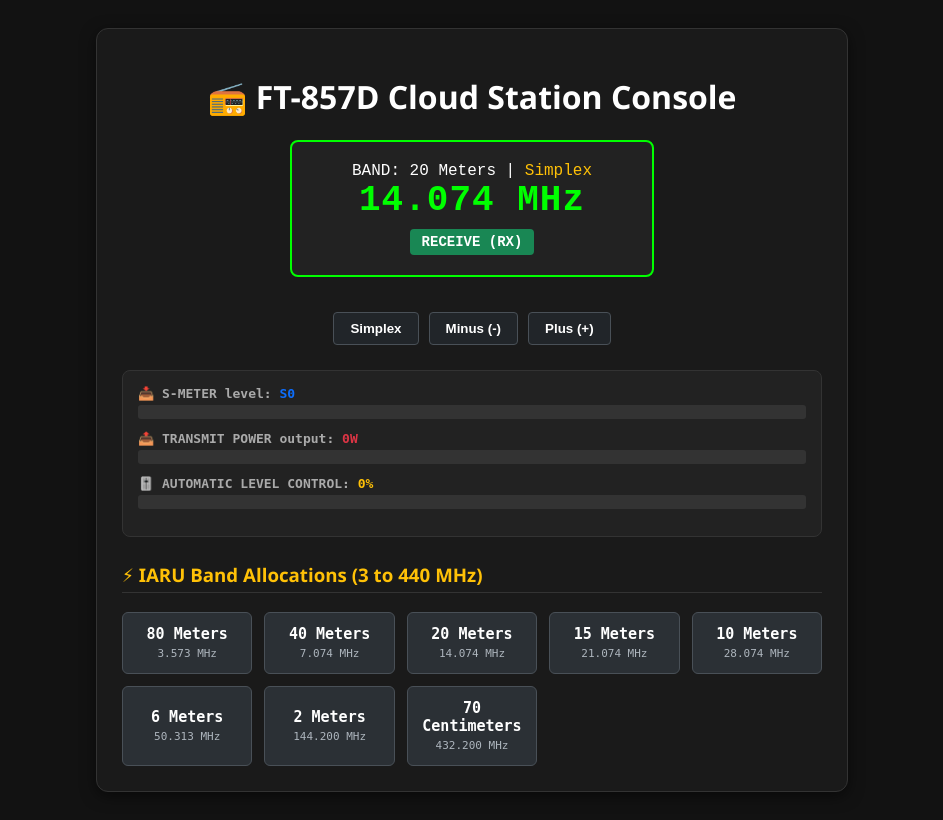
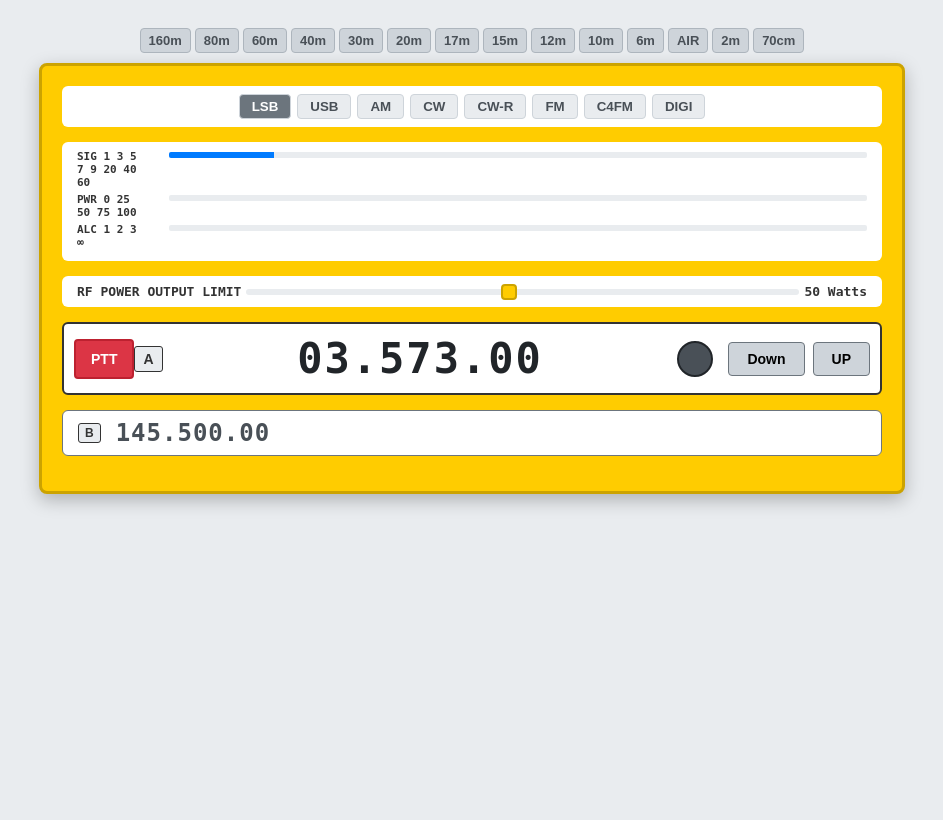
Before and after one commit to yo5ouc/DjangoProject, a Django app: page /radio/ in a window 1280 px wide. Shown: the whole page, without its empty margins (168-1111 px from the left). After the commit the page ends 507 px from the top, so only its background shows below. Run offline with Django 5.2, Linux system fonts and the light colour scheme.

Commit message:
Upgrade console layout to comprehensive Yaesu faceplate

```diff
--- a/templates/radio_dashboard.html
+++ b/templates/radio_dashboard.html
@@ -2,231 +2,141 @@
 <html lang="en">
 <head>
     <meta charset="UTF-8">
-    <title>FT-857D Transceiver Dashboard Control Panel</title>
+    <title>FT-857D Station Console</title>
     <style>
-        body {
-            font-family: 'Segoe UI', Tahoma, Geneva, Verdana, sans-serif;
-            background: #121212;
-            color: #ffffff;
-            padding: 20px;
-            text-align: center;
-        }
-        .console-container {
-            max-width: 700px;
-            margin: 0 auto;
-            background: #1a1a1a;
-            padding: 25px;
-            border-radius: 12px;
-            border: 1px solid #333;
-            box-shadow: 0 4px 15px rgba(0,0,0,0.5);
-        }
-        .display-box {
-            background: #222;
-            border: 2px solid #00ff00;
-            border-radius: 8px;
-            display: inline-block;
-            padding: 20px;
-            margin-bottom: 20px;
-            font-family: 'Courier New', Courier, monospace;
-            min-width: 320px;
-        }
-        .freq {
-            font-size: 36px;
-            color: #00ff00;
-            font-weight: bold;
-            letter-spacing: 1px;
-        }
-        .mode-indicator {
-            font-weight: bold;
-            padding: 5px 12px;
-            border-radius: 4px;
-            display: inline-block;
-            margin-top: 8px;
-            font-size: 14px;
-        }
-        .mode-rx {
-            background: #198754;
-            color: white;
-        }
-        .mode-tx {
-            background: #dc3545;
-            color: white;
-        }
+        body { font-family: 'Arial', sans-serif; background: #e9ecef; color: #333; padding: 20px; text-align: center; }
 
-        .control-row {
-            display: flex;
-            gap: 10px;
-            justify-content: center;
-            margin: 15px 0 25px 0;
-        }
-        .shift-btn {
-            background: #212529;
-            border: 1px solid #495057;
-            color: white;
-            padding: 8px 16px;
-            border-radius: 4px;
-            cursor: pointer;
-            transition: 0.2s;
-            font-weight: bold;
-        }
-        .shift-btn:hover {
-            background: #343a40;
-            border-color: #ffc107;
-        }
+        /* 🎛️ Band Row Bar Container (Top) */
+        .top-band-row { display: flex; gap: 4px; justify-content: center; margin-bottom: 10px; max-width: 900px; margin: 0 auto 10px auto; flex-wrap: wrap; }
+        .band-pill { background: #ced4da; border: 1px solid #adb5bd; border-radius: 4px; padding: 4px 8px; font-size: 13px; font-weight: bold; color: #495057; cursor: pointer; }
+        .band-pill:hover { background: #6c757d; color: white; }
 
-        .meter-container {
-            background: #222;
-            padding: 15px;
-            border-radius: 8px;
-            border: 1px solid #333;
-            text-align: left;
-            margin-bottom: 25px;
-        }
-        .meter-label {
-            font-size: 13px;
-            font-family: monospace;
-            margin-bottom: 4px;
-            color: #aaa;
-            font-weight: bold;
-        }
-        .meter-bg {
-            background: #333;
-            width: 100%;
-            height: 14px;
-            border-radius: 3px;
-            overflow: hidden;
-            margin-bottom: 12px;
-        }
-        .meter-bar {
-            height: 100%;
-            width: 0%;
-            transition: width 0.2s ease;
-        }
-        .smeter-bar { background: #0d6efd; }
-        .tx-bar { background: #dc3545; }
-        .alc-bar { background: #ffc107; }
+        /* 🟨 The Main Bezel Rig Body Frame */
+        .rig-body { background: #ffcc00; max-width: 820px; margin: 0 auto; border-radius: 8px; border: 3px solid #cca300; padding: 20px; box-shadow: 0 6px 18px rgba(0,0,0,0.25); }
 
-        .grid-container {
-            display: grid;
-            grid-template-columns: repeat(auto-fit, minmax(130px, 1fr));
-            gap: 12px;
-            margin-top: 15px;
-        }
-        .band-btn {
-            background: #2b3035;
-            border: 1px solid #495057;
-            color: #ffffff;
-            padding: 12px;
-            border-radius: 6px;
-            font-size: 15px;
-            cursor: pointer;
-            font-family: monospace;
-            transition: all 0.2s ease;
-        }
-        .band-btn:hover {
-            background: #0d6efd;
-            border-color: #0d6efd;
-            box-shadow: 0 0 8px rgba(13, 110, 253, 0.4);
-        }
+        /* 📟 Horizontal Mode Bar Row */
+        .mode-row { display: flex; gap: 6px; justify-content: center; background: #ffffff; padding: 8px; border-radius: 6px; margin-bottom: 15px; }
+        .mode-btn { background: #e9ecef; border: 1px solid #ced4da; border-radius: 4px; padding: 4px 12px; font-weight: bold; color: #495057; cursor: pointer; }
+        .mode-btn.active { background: #6c757d; color: white; }
+
+        /* 📊 Classic Horizontal Line Combined Meter Panel */
+        .meter-panel { background: #ffffff; border-radius: 6px; padding: 8px 15px; text-align: left; font-family: monospace; font-size: 11px; font-weight: bold; margin-bottom: 15px; position: relative; }
+        .meter-line-row { display: flex; gap: 30px; margin-bottom: 4px; }
+        .meter-track { background: #e9ecef; width: 100%; height: 6px; border-radius: 2px; position: relative; margin-top: 2px; overflow: hidden; }
+        .meter-fill { background: #007bff; height: 100%; width: 15%; transition: width 0.15s ease; }
+
+        /* 🎚️ RF Power Slider Controls Wrapper */
+        .slider-panel { background: #ffffff; padding: 8px 15px; border-radius: 6px; margin-bottom: 15px; display: flex; justify-content: space-between; align-items: center; font-family: monospace; font-weight: bold; font-size: 13px; }
+        .pwr-slider { -webkit-appearance: none; width: 70%; height: 6px; border-radius: 3px; background: #e9ecef; outline: none; }
+        .pwr-slider::-webkit-slider-thumb { -webkit-appearance: none; width: 16px; height: 16px; border-radius: 4px; background: #ffcc00; border: 2px solid #cca300; cursor: pointer; }
+
+        /* 🟢 Active VFO-A Control Window Block */
+        .vfo-main-box { background: #ffffff; border: 2px solid #333; border-radius: 6px; padding: 10px; display: flex; align-items: center; justify-content: space-between; margin-bottom: 15px; }
+        .vfo-badge { background: #e9ecef; border: 1px solid #333; padding: 4px 8px; font-weight: bold; font-size: 14px; border-radius: 3px; }
+        .vfo-digits { font-size: 42px; font-family: monospace; font-weight: bold; letter-spacing: 2px; color: #212529; flex-grow: 1; text-align: center; }
+        .vfo-dial-wheel { background: #495057; width: 32px; height: 32px; border-radius: 50%; border: 2px solid #212529; cursor: pointer; margin-right: 15px; }
+
+        /* 🔴 Red PTT Button Trigger Box */
+        .ptt-btn { background: #dc3545; border: 2px solid #bd2130; border-radius: 4px; color: white; padding: 10px 15px; font-weight: bold; font-size: 14px; cursor: pointer; text-transform: uppercase; }
+        .ptt-btn.active { background: #28a745; border-color: #1e7e34; }
+
+        /* 🔘 Tuning Control Action Row Toggles */
+        .tune-btn-group { display: flex; gap: 8px; }
+        .tune-btn { background: #ced4da; border: 1px solid #6c757d; border-radius: 4px; padding: 8px 18px; font-weight: bold; font-size: 14px; cursor: pointer; }
+        .tune-btn:hover { background: #adb5bd; }
+
+        /* ⚪ Isolated VFO-B Storage Panel Container */
+        .vfo-sub-box { background: #ffffff; border: 1px solid #6c757d; border-radius: 6px; padding: 8px 15px; display: flex; align-items: center; justify-content: space-between; margin-bottom: 15px; }
+        .vfo-sub-digits { font-size: 24px; font-family: monospace; font-weight: bold; color: #495057; letter-spacing: 1px; }
+
+        /* 🏷️ Status Badges Row Bar */
+        .status-badge-row { display: flex; gap: 8px; margin-bottom: 15px; font-family: monospace; font-size: 11px; font-weight: bold; }
+        .status-badge { background: #ffffff; border: 1px solid #333; border-radius: 4px; padding: 2px 6px; }
+        .status-badge.highlight { background: #000000; color: #ffffff; }
+
+        /* 🎚️ Filter Tabs Grid Box Strip */
+        .filter-row { display: flex; gap: 6px; background: #ffffff; padding: 6px; border-radius: 6px; margin-bottom: 15px; justify-content: space-between; flex-wrap: wrap; }
+        .filter-lbl { font-size: 10px; color: #6c757d; font-weight: bold; width: 100%; text-align: left; margin-left: 5px; text-transform: uppercase; }
+        .filter-btn { background: #ced4da; border: none; border-radius: 4px; padding: 6px 12px; font-size: 12px; font-weight: bold; color: #495057; cursor: pointer; flex-grow: 1; }
+        .filter-btn.active { background: #6c757d; color: white; }
+
+        /* ⚡ Base Split/Function Buttons Row (Bottom) */
+        .bottom-action-row { display: flex; gap: 8px; justify-content: center; }
+        .action-btn { background: #ced4da; border: 1px solid #adb5bd; border-radius: 4px; padding: 5px 15px; font-size: 13px; font-weight: bold; color: #495057; cursor: pointer; }
     </style>
 </head>
 <body>
 
-    <div class="console-container">
-        <h1>📻 FT-857D Cloud Station Console</h1>
+    <!-- 🎛️ Dynamic Target Frequency Bands (Top Row Grid) -->
+    <div class="top-band-row">
+        <div class="band-pill" onclick="selectBand('160m', 1800000)">160m</div>
+        <div class="band-pill" onclick="selectBand('80m', 3573000)">80m</div>
+        <div class="band-pill" onclick="selectBand('60m', 5357000)">60m</div>
+        <div class="band-pill" onclick="selectBand('40m', 7074000)">40m</div>
+        <div class="band-pill" onclick="selectBand('30m', 10136000)">30m</div>
+        <div class="band-pill" onclick="selectBand('20m', 14074000)">20m</div>
+        <div class="band-pill" onclick="selectBand('17m', 18104000)">17m</div>
+        <div class="band-pill" onclick="selectBand('15m', 21074000)">15m</div>
+        <div class="band-pill" onclick="selectBand('12m', 24915000)">12m</div>
+        <div class="band-pill" onclick="selectBand('10m', 28074000)">10m</div>
+        <div class="band-pill" onclick="selectBand('6m', 50313000)">6m</div>
+        <div class="band-pill">AIR</div>
+        <div class="band-pill" onclick="selectBand('2m', 144200000)">2m</div>
+        <div class="band-pill" onclick="selectBand('70cm', 432200000)">70cm</div>
+    </div>
 
-        <!-- Live Frequency Monitor Box -->
-        <div class="display-box">
-            <div>BAND: <span id="active-band">{{ state.current_band }}</span> | <span id="active-shift" style="color:#ffc107;">{{ state.repeater_shift }}</span></div>
-            <div class="freq" id="active-freq">{{ state.current_frequency }}</div>
-            <div id="tx-indicator" class="mode-indicator mode-rx">RECEIVE (RX)</div>
+    <!-- 🟨 The Main Yellow Bezel Rig Body Frame -->
+    <div class="rig-body">
+
+        <!-- 📟 Mode Selection Header Strip (With AM & DIGI Options) -->
+        <div class="mode-row">
+            <button class="mode-btn active" id="mode-LSB" onclick="setMode('LSB')">LSB</button>
+            <button class="mode-btn" id="mode-USB" onclick="setMode('USB')">USB</button>
+            <button class="mode-btn" id="mode-AM" onclick="setMode('AM')">AM</button>
+            <button class="mode-btn" id="mode-CW" onclick="setMode('CW')">CW</button>
+            <button class="mode-btn" id="mode-CWR" onclick="setMode('CW-R')">CW-R</button>
+            <button class="mode-btn" id="mode-FM" onclick="setMode('FM')">FM</button>
+            <button class="mode-btn" id="mode-C4FM" onclick="setMode('C4FM')">C4FM</button>
+            <button class="mode-btn" id="mode-DIGI" onclick="setMode('DIGI')">DIGI</button>
         </div>
 
-        <!-- Duplex / Simplex Action Row Buttons -->
-        <div class="control-row">
-            <button class="shift-btn" onclick="changeShift('0000000009', 'Simplex')">Simplex</button>
-            <button class="shift-btn" onclick="changeShift('0100000009', 'Minus (-)')">Minus (-)</button>
-            <button class="shift-btn" onclick="changeShift('0200000009', 'Plus (+)')">Plus (+)</button>
+        <!-- 📊 Real-Time Multi-Function Metrics Panel Layout -->
+        <div class="meter-panel">
+            <div class="meter-line-row">
+                <div style="width:70px;">SIG 1 3 5 7 9 20 40 60</div>
+                <div class="meter-track"><div id="smeter-fill" class="meter-fill" style="background:#007bff;"></div></div>
+            </div>
+            <div class="meter-line-row">
+                <div style="width:70px;">PWR 0 25 50 75 100</div>
+                <div class="meter-track"><div id="power-fill" class="meter-fill" style="background:#dc3545; width:0%;"></div></div>
+            </div>
+            <div class="meter-line-row">
+                <div style="width:70px;">ALC 1 2 3 ∞</div>
+                <div class="meter-track"><div id="alc-fill" class="meter-fill" style="background:#ffc107; width:0%;"></div></div>
+            </div>
         </div>
 
-        <!-- Dynamic Real-Time Telemetry Bars Section -->
-        <div class="meter-container">
-            <div class="meter-label">📥 S-METER level: <span id="smeter-val" style="color:#0d6efd;">S0</span></div>
-            <div class="meter-bg"><div id="smeter-bar" class="meter-bar smeter-bar"></div></div>
-
-            <div class="meter-label">📤 TRANSMIT POWER output: <span id="power-val" style="color:#dc3545;">0W</span></div>
-            <div class="meter-bg"><div id="power-bar" class="meter-bar tx-bar"></div></div>
-
-            <div class="meter-label">🎚️ AUTOMATIC LEVEL CONTROL: <span id="alc-val" style="color:#ffc107;">0%</span></div>
-            <div class="meter-bg"><div id="alc-bar" class="meter-bar alc-bar"></div></div>
+        <!-- 🎚️ RF Power Level Slider Control Component -->
+        <div class="slider-panel">
+            <span>RF POWER OUTPUT LIMIT</span>
+            <input type="range" id="pwrSlider" class="pwr-slider" min="5" max="100" value="50" oninput="changePwrLimit(this.value)">
+            <span id="pwr-display">50 Watts</span>
         </div>
 
-        <!-- IARU Standard Allocations Selection Matrix Grid -->
-        <h3 style="text-align:left; border-bottom:1px solid #333; padding-bottom:5px; color:#ffc107;">⚡ IARU Band Allocations (3 to 440 MHz)</h3>
-        <div class="grid-container">
-            {% for band in bands %}
-                <button class="band-btn" onclick="changeBand('{{ band.hex }}', '{{ band.name }}', '{{ band.freq_display }}')">
-                    <strong>{{ band.name }}</strong><br>
-                    <span style="color: #adb5bd; font-size: 11px;">{{ band.freq_display }}</span>
-                </button>
-            {% endfor %}
+        <!-- 🟢 Primary Active VFO-A Control Window Block (With PTT Integration) -->
+        <div class="vfo-main-box">
+            <button class="ptt-btn" id="ptt-trigger" onclick="togglePTTLock()">PTT</button>
+            <div class="vfo-badge">A</div>
+            <div class="vfo-digits" id="vfo-a-display">03.573.00</div>
+            <div class="vfo-dial-wheel" onclick="tuneStep(100)" title="Click to spin dial knob"></div>
+            <div class="tune-btn-group">
+                <button class="tune-btn" onwheel="handleWheelTuning(event)" onclick="tuneStep(-1000)">Down</button>
+                <button class="tune-btn" onwheel="handleWheelTuning(event)" onclick="tuneStep(1000)">UP</button>
+            </div>
         </div>
-    </div>
 
-    <!-- Live Execution Web Scripts Engine Block -->
-    <script>
-        function changeBand(hexCode, bandName, freqDisplay) {
-            fetch('/api/select-band/', {
-                method: 'POST',
-                headers: { 'Content-Type': 'application/json' },
-                body: JSON.stringify({ hex_code: hexCode, band_name: bandName, freq_display: freqDisplay })
-            });
-        }
-
-        function changeShift(hexCode, shiftMode) {
-            fetch('/api/select-shift/', {
-                method: 'POST',
-                headers: { 'Content-Type': 'application/json' },
-                body: JSON.stringify({ hex_code: hexCode, shift_mode: shiftMode })
-            });
-        }
-
-        // Automatic Telemetry Synchronizer Execution Loop (Runs continuous updates every 1 sec)
-        setInterval(() => {
-            fetch('/api/get-status/')
-                .then(res => res.json())
-                .then(data => {
-                    document.getElementById('active-band').innerText = data.current_band;
-                    document.getElementById('active-freq').innerText = data.current_frequency;
-                    document.getElementById('active-shift').innerText = data.repeater_shift;
-
-                    const txInd = document.getElementById('tx-indicator');
-                    if(data.is_transmitting) {
-                        txInd.innerText = "TRANSMIT (TX)";
-                        txInd.className = "mode-indicator mode-tx";
-
-                        // Handle bar tracking styles under TX activity
-                        document.getElementById('smeter-bar').style.width = '0%';
-                        document.getElementById('smeter-val').innerText = "OFF";
-                        document.getElementById('power-bar').style.width = data.tx_power + '%';
-                        document.getElementById('power-val').innerText = data.tx_power + 'W';
-                        document.getElementById('alc-bar').style.width = data.alc + '%';
-                        document.getElementById('alc-val').innerText = data.alc + '%';
-                    } else {
-                        txInd.innerText = "RECEIVE (RX)";
-                        txInd.className = "mode-indicator mode-rx";
-
-                        // Handle bar tracking styles under RX activity
-                        let sPercentage = (data.smeter / 15) * 100;
-                        document.getElementById('smeter-bar').style.width = sPercentage + '%';
-                        document.getElementById('smeter-val').innerText = 'S' + data.smeter;
-                        document.getElementById('power-bar').style.width = '0%';
-                        document.getElementById('power-val').innerText = '0W';
-                        document.getElementById('alc-bar').style.width = '0%';
-                        document.getElementById('alc-val').innerText = '0%';
-                    }
-                });
-        }, 1000);
-    </script>
-</body>
-</html>
+        <!-- ⚪ Sub VFO-B Storage Register Row -->
+        <div class="vfo-sub-box">
+            <div style="display:flex; gap:15px; align-items:center;">
+                <div class="vfo-badge" style="padding:2px 6px; font-size:12px;">B</div>
+                <div class="vfo-sub-digits" id="vfo-b-display">145.500.00</div>
```
